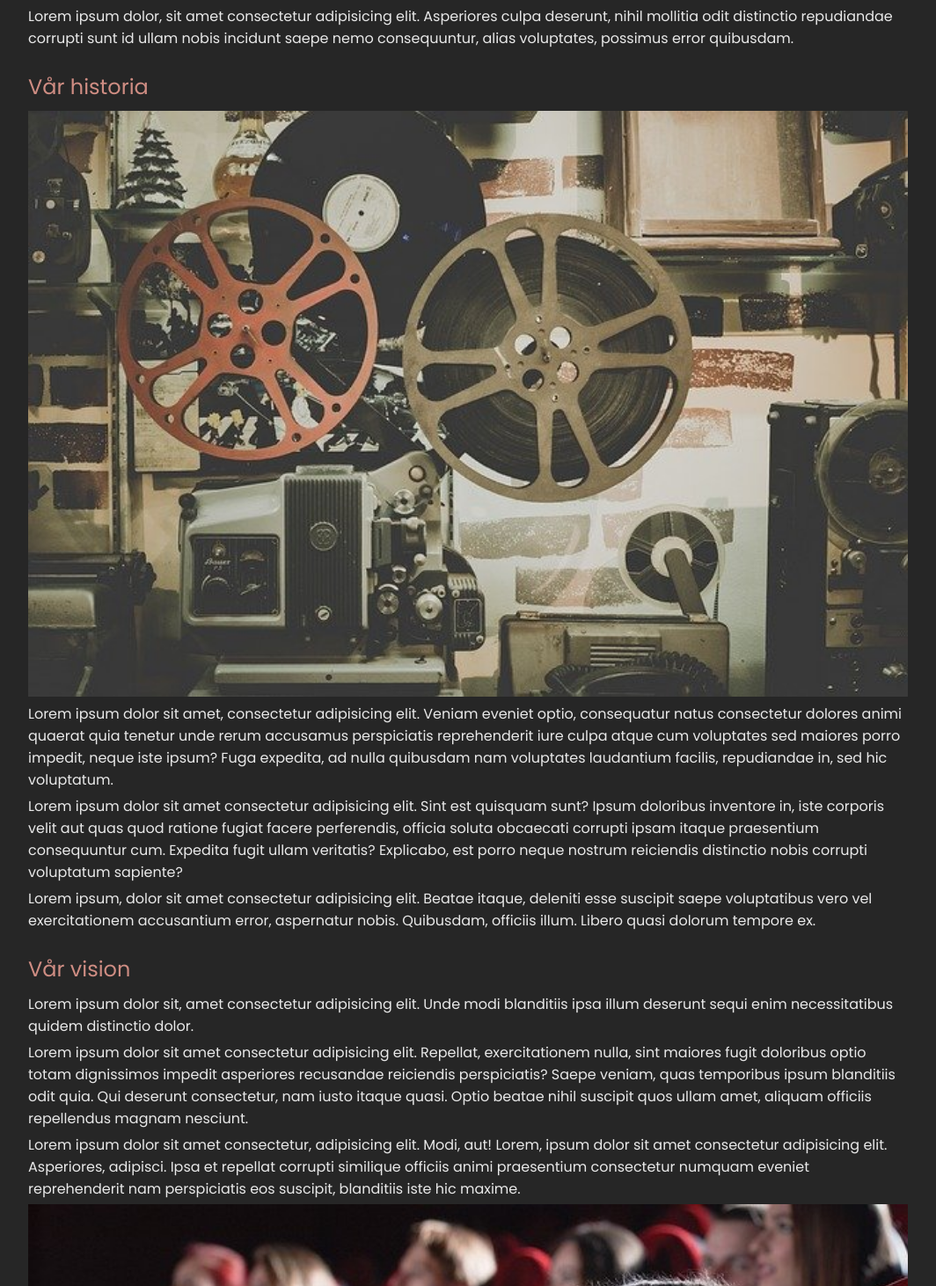
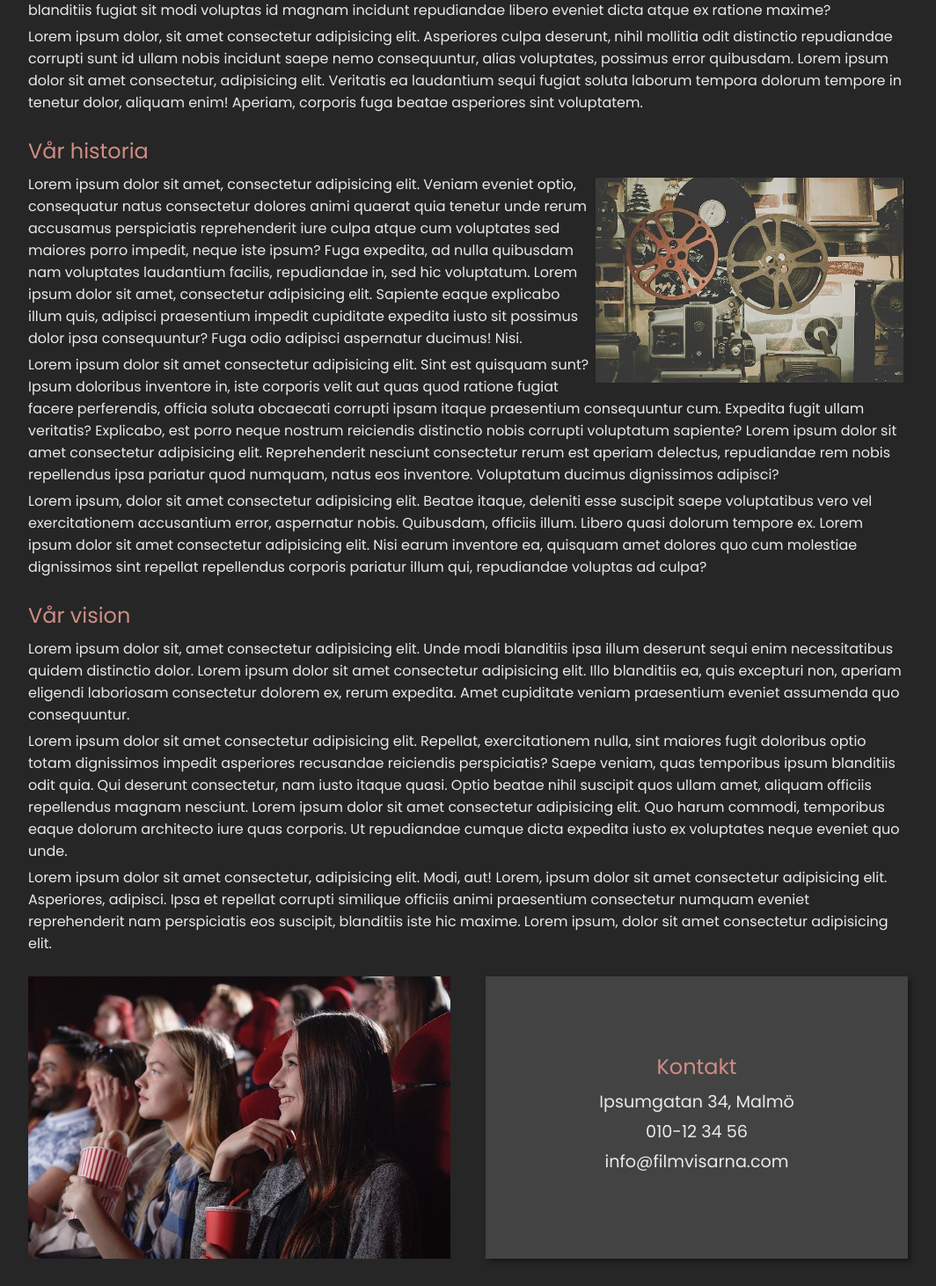
Before and after one commit to Marko350/filmvisarna, a React (Create React App) app: page /about in a window 1280 px wide. Shown: the part 688-2150 px from the top of the page at 88% size, without its empty margins (108-1172 px from the left). Built offline with nearby package versions, Linux system fonts and the light colour scheme; no server answers; a web font is replaced by a local one.

Commit message:
Final styling on about page

```diff
--- a/src/css/About.module.css
+++ b/src/css/About.module.css
@@ -5,37 +5,34 @@
 
 .about h2 {
     color: var(--secondary-header);
-    margin: 20px 0 10px 0;
+    margin: 20px 0 8px 0;
 }
 
 .about p {
     padding-bottom: 5px;
 }
 
-.hero {
-    width: 100%;
-    height: 20vh;
-}
-
 .heroImg {
     width: 100%;
-    height: 20vh;
+    height: 15vh;
     object-fit: cover;
 }
 
 .history img {
     width: 100%;
+    margin-top: 5px;
 }
 
-.vision img {
+.imgAndContact img {
     width: 100%;
+    margin-top: 5px;
 }
 
 .contact {
     background-color: var(--card-background);
     box-shadow: var(--card-shadow);
     padding: 15px 30px 20px 30px;
-    margin: 20px 0 30px 0;
+    margin: 25px 0 30px 0;
     display: flex;
     flex-direction: column;
 }
@@ -45,8 +42,53 @@
 }
 
 .contact a {
-    font-size: 1.1rem;
+    font-size: 1.2rem;
     text-decoration: none;
     color: #e9e9e9;
     margin-bottom: 5px;
 }
+
+@media (min-width: 768px) {
+
+    .heroImg {
+        height: 20vh;
+    }
+
+    .history img {
+        width: 50%;
+        margin: 5px;
+        float: right;
+    }
+
+    .imgAndContact {
+        display: grid;
+        grid-template-columns: 48% 48%;
+        column-gap: 4%;
+        margin: 20px 0 40px 0;
+    }
+
+    .imgAndContact img {
+        margin: 0;
+    }
+
+    .contact {
+        height: 100%;
+        margin: 0;
+        justify-content: center;
+        align-items: center;
+    }
+
+}
+
+@media (min-width: 1200px) {
+
+    .history img {
+        width: 35%;
+    }
+
+    /* .imgAndContact {
+        grid-template-columns: 38% 60%;
+        column-gap: 2%;
+    } */
+
+}
--- a/src/pages/About.jsx
+++ b/src/pages/About.jsx
@@ -11,28 +11,29 @@ function About() {
                 <img src={heroImg} alt="Tickets" className={styles.heroImg} />
                 <div className="company">
                     <h2>Vårt företag</h2>
-                    <p>Lorem ipsum dolor sit amet consectetur adipisicing elit. Consequatur doloribus ipsam quia voluptate ad ab voluptatum, voluptas quam dignissimos laborum minus iure odio architecto numquam accusamus reprehenderit quibusdam sit cumque quis inventore quo dolor! Deserunt ducimus, cupiditate dolorum optio velit nihil dolores vero modi vitae, id doloribus minima facere, iure earum temporibus. Quaerat rerum odio numquam atque, repudiandae corporis ut error ipsum magnam laboriosam voluptatem.</p>
-                    <p>Lorem ipsum dolor, sit amet consectetur adipisicing elit. Asperiores culpa deserunt, nihil mollitia odit distinctio repudiandae corrupti sunt id ullam nobis incidunt saepe nemo consequuntur, alias voluptates, possimus error quibusdam.</p>
+                    <p>Lorem ipsum dolor sit amet consectetur adipisicing elit. Consequatur doloribus ipsam quia voluptate ad ab voluptatum, voluptas quam dignissimos laborum minus iure odio architecto numquam accusamus reprehenderit quibusdam sit cumque quis inventore quo dolor! Deserunt ducimus, cupiditate dolorum optio velit nihil dolores vero modi vitae, id doloribus minima facere, iure earum temporibus. Quaerat rerum odio numquam atque, repudiandae corporis ut error ipsum magnam laboriosam voluptatem. Lorem ipsum dolor sit amet consectetur adipisicing elit. Aut explicabo, hic beatae amet maiores, blanditiis fugiat sit modi voluptas id magnam incidunt repudiandae libero eveniet dicta atque ex ratione maxime?</p>
+                    <p>Lorem ipsum dolor, sit amet consectetur adipisicing elit. Asperiores culpa deserunt, nihil mollitia odit distinctio repudiandae corrupti sunt id ullam nobis incidunt saepe nemo consequuntur, alias voluptates, possimus error quibusdam. Lorem ipsum dolor sit amet consectetur, adipisicing elit. Veritatis ea laudantium sequi fugiat soluta laborum tempora dolorum tempore in tenetur dolor, aliquam enim! Aperiam, corporis fuga beatae asperiores sint voluptatem.</p>
                 </div>
                 <div className={styles.history}>
                     <h2>Vår historia</h2>
-                    <img src={projectorImg} alt="Projector" />
-                    <p>Lorem ipsum dolor sit amet, consectetur adipisicing elit. Veniam eveniet optio, consequatur natus consectetur dolores animi quaerat quia tenetur unde rerum accusamus perspiciatis reprehenderit iure culpa atque cum voluptates sed maiores porro impedit, neque iste ipsum? Fuga expedita, ad nulla quibusdam nam voluptates laudantium facilis, repudiandae in, sed hic voluptatum.</p>
-                    <p>Lorem ipsum dolor sit amet consectetur adipisicing elit. Sint est quisquam sunt? Ipsum doloribus inventore in, iste corporis velit aut quas quod ratione fugiat facere perferendis, officia soluta obcaecati corrupti ipsam itaque praesentium consequuntur cum. Expedita fugit ullam veritatis? Explicabo, est porro neque nostrum reiciendis distinctio nobis corrupti voluptatum sapiente?</p>
-                    <p>Lorem ipsum, dolor sit amet consectetur adipisicing elit. Beatae itaque, deleniti esse suscipit saepe voluptatibus vero vel exercitationem accusantium error, aspernatur nobis. Quibusdam, officiis illum. Libero quasi dolorum tempore ex.</p>
+                    <p><img src={projectorImg} alt="Projector" />Lorem ipsum dolor sit amet, consectetur adipisicing elit. Veniam eveniet optio, consequatur natus consectetur dolores animi quaerat quia tenetur unde rerum accusamus perspiciatis reprehenderit iure culpa atque cum voluptates sed maiores porro impedit, neque iste ipsum? Fuga expedita, ad nulla quibusdam nam voluptates laudantium facilis, repudiandae in, sed hic voluptatum. Lorem ipsum dolor sit amet, consectetur adipisicing elit. Sapiente eaque explicabo illum quis, adipisci praesentium impedit cupiditate expedita iusto sit possimus dolor ipsa consequuntur? Fuga odio adipisci aspernatur ducimus! Nisi.</p>
+                    <p>Lorem ipsum dolor sit amet consectetur adipisicing elit. Sint est quisquam sunt? Ipsum doloribus inventore in, iste corporis velit aut quas quod ratione fugiat facere perferendis, officia soluta obcaecati corrupti ipsam itaque praesentium consequuntur cum. Expedita fugit ullam veritatis? Explicabo, est porro neque nostrum reiciendis distinctio nobis corrupti voluptatum sapiente? Lorem ipsum dolor sit amet consectetur adipisicing elit. Reprehenderit nesciunt consectetur rerum est aperiam delectus, repudiandae rem nobis repellendus ipsa pariatur quod numquam, natus eos inventore. Voluptatum ducimus dignissimos adipisci?</p>
+                    <p>Lorem ipsum, dolor sit amet consectetur adipisicing elit. Beatae itaque, deleniti esse suscipit saepe voluptatibus vero vel exercitationem accusantium error, aspernatur nobis. Quibusdam, officiis illum. Libero quasi dolorum tempore ex. Lorem ipsum dolor sit amet consectetur adipisicing elit. Nisi earum inventore ea, quisquam amet dolores quo cum molestiae dignissimos sint repellat repellendus corporis pariatur illum qui, repudiandae voluptas ad culpa?</p>
                 </div>
                 <div className={styles.vision}>
                     <h2>Vår vision</h2>
-                    <p>Lorem ipsum dolor sit, amet consectetur adipisicing elit. Unde modi blanditiis ipsa illum deserunt sequi enim necessitatibus quidem distinctio dolor.</p>
-                    <p>Lorem ipsum dolor sit amet consectetur adipisicing elit. Repellat, exercitationem nulla, sint maiores fugit doloribus optio totam dignissimos impedit asperiores recusandae reiciendis perspiciatis? Saepe veniam, quas temporibus ipsum blanditiis odit quia. Qui deserunt consectetur, nam iusto itaque quasi. Optio beatae nihil suscipit quos ullam amet, aliquam officiis repellendus magnam nesciunt.</p>
-                    <p>Lorem ipsum dolor sit amet consectetur, adipisicing elit. Modi, aut! Lorem, ipsum dolor sit amet consectetur adipisicing elit. Asperiores, adipisci. Ipsa et repellat corrupti similique officiis animi praesentium consectetur numquam eveniet reprehenderit nam perspiciatis eos suscipit, blanditiis iste hic maxime.</p>
+                    <p>Lorem ipsum dolor sit, amet consectetur adipisicing elit. Unde modi blanditiis ipsa illum deserunt sequi enim necessitatibus quidem distinctio dolor. Lorem ipsum dolor sit amet consectetur adipisicing elit. Illo blanditiis ea, quis excepturi non, aperiam eligendi laboriosam consectetur dolorem ex, rerum expedita. Amet cupiditate veniam praesentium eveniet assumenda quo consequuntur.</p>
+                    <p>Lorem ipsum dolor sit amet consectetur adipisicing elit. Repellat, exercitationem nulla, sint maiores fugit doloribus optio totam dignissimos impedit asperiores recusandae reiciendis perspiciatis? Saepe veniam, quas temporibus ipsum blanditiis odit quia. Qui deserunt consectetur, nam iusto itaque quasi. Optio beatae nihil suscipit quos ullam amet, aliquam officiis repellendus magnam nesciunt. Lorem ipsum dolor sit amet consectetur adipisicing elit. Quo harum commodi, temporibus eaque dolorum architecto iure quas corporis. Ut repudiandae cumque dicta expedita iusto ex voluptates neque eveniet quo unde.</p>
+                    <p>Lorem ipsum dolor sit amet consectetur, adipisicing elit. Modi, aut! Lorem, ipsum dolor sit amet consectetur adipisicing elit. Asperiores, adipisci. Ipsa et repellat corrupti similique officiis animi praesentium consectetur numquam eveniet reprehenderit nam perspiciatis eos suscipit, blanditiis iste hic maxime. Lorem ipsum, dolor sit amet consectetur adipisicing elit.</p>
+                </div>
+                <div className={styles.imgAndContact}>
                     <img src={cinemaImg} alt="People at the movies" />
-                </div>
-                <div className={styles.contact}>
-                    <h2>Kontakt</h2>
-                    <a href="https://www.google.se/maps/@55.5960224,13.0153738,14z">Ipsumgatan 34, Malmö</a>
-                    <a href="tel: 010-123456">010-12 34 56</a>
-                    <a href="mailto: info@filmvisarna.com">info@filmvisarna.com</a>
+                    <div className={styles.contact}>
+                        <h2>Kontakt</h2>
+                        <a href="https://www.google.se/maps/@55.5960224,13.0153738,14z">Ipsumgatan 34, Malmö</a>
+                        <a href="tel: 010-123456">010-12 34 56</a>
+                        <a href="mailto: info@filmvisarna.com">info@filmvisarna.com</a>
+                    </div>
                 </div>
             </div>
         </div>
```
